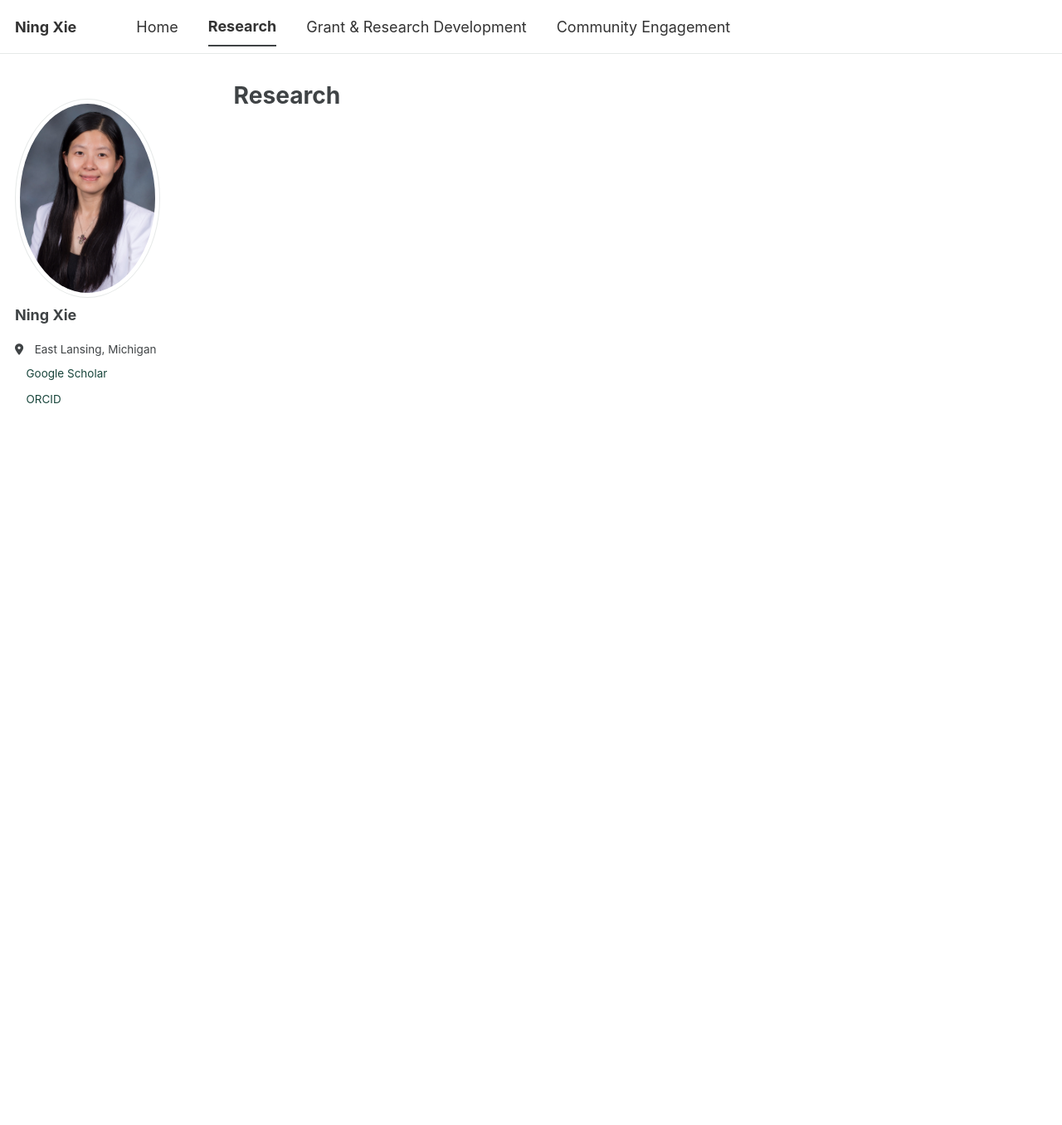
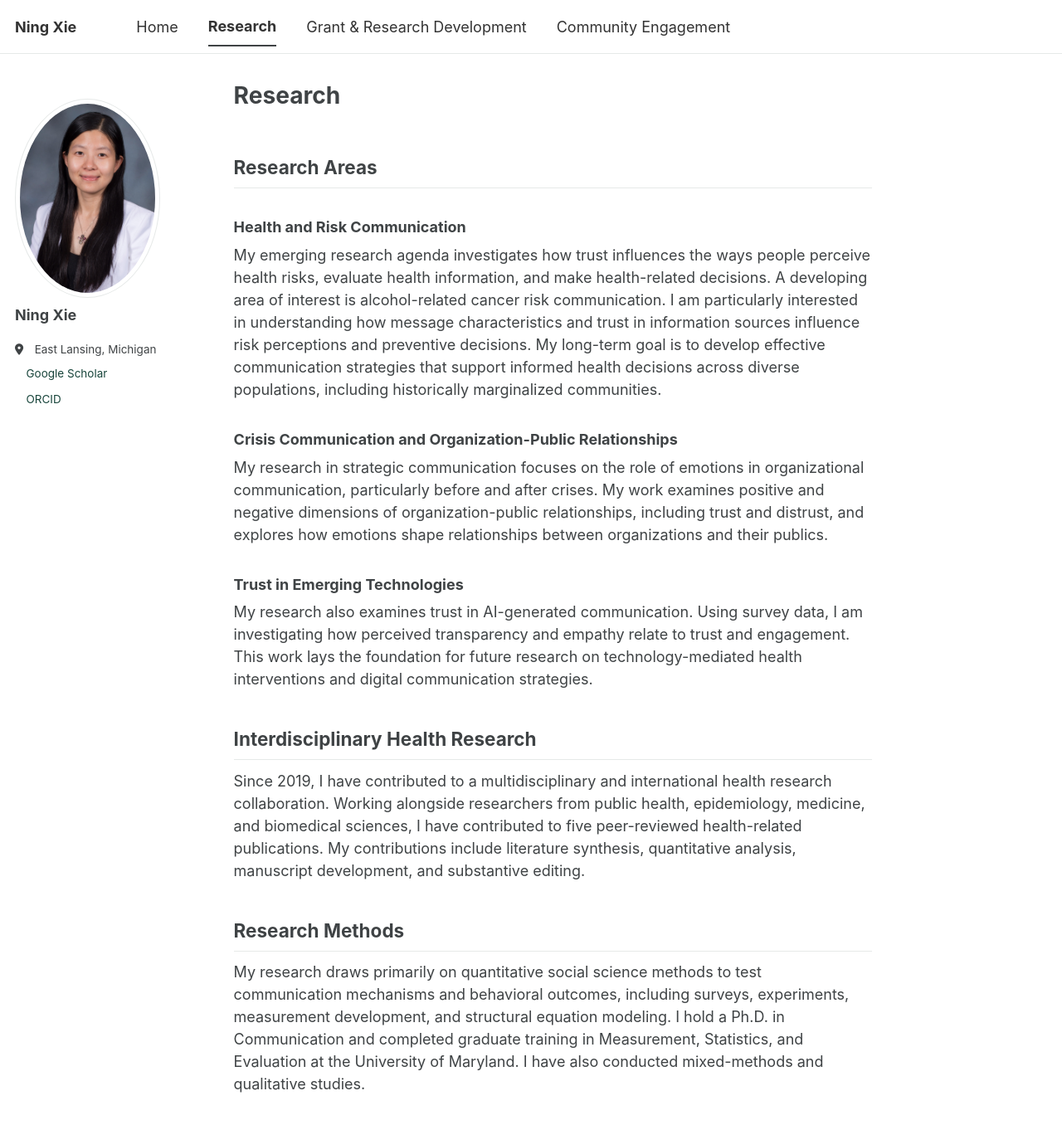
Before and after one commit to ningxiephd/ningxiephd.github.io, a Jekyll site: the page built from _pages/research.md, in a window 1280 px wide and 1371 px high. Shown: the top 1356 px of the window at 83% size. Built offline with Jekyll 4.4.1, drawn with Linux system fonts in a browser that asks for light colours; a style sheet for code colours, icons or effects is not loaded.

Commit message:
Add files via upload

```diff
--- a/_pages/research.md
+++ b/_pages/research.md
@@ -3,3 +3,25 @@ permalink: /research/
 title: "Research"
 author_profile: true
 ---
+
+## Research Areas
+
+### Health and Risk Communication
+
+My emerging research agenda investigates how trust influences the ways people perceive health risks, evaluate health information, and make health-related decisions. A developing area of interest is alcohol-related cancer risk communication. I am particularly interested in understanding how message characteristics and trust in information sources influence risk perceptions and preventive decisions. My long-term goal is to develop effective communication strategies that support informed health decisions across diverse populations, including historically marginalized communities.
+
+### Crisis Communication and Organization-Public Relationships
+
+My research in strategic communication focuses on the role of emotions in organizational communication, particularly before and after crises. My work examines positive and negative dimensions of organization-public relationships, including trust and distrust, and explores how emotions shape relationships between organizations and their publics.
+
+### Trust in Emerging Technologies
+
+My research also examines trust in AI-generated communication. Using survey data, I am investigating how perceived transparency and empathy relate to trust and engagement. This work lays the foundation for future research on technology-mediated health interventions and digital communication strategies.
+
+## Interdisciplinary Health Research
+
+Since 2019, I have contributed to a multidisciplinary and international health research collaboration. Working alongside researchers from public health, epidemiology, medicine, and biomedical sciences, I have contributed to five peer-reviewed health-related publications. My contributions include literature synthesis, quantitative analysis, manuscript development, and substantive editing.
+
+## Research Methods
+
+My research draws primarily on quantitative social science methods to test communication mechanisms and behavioral outcomes, including surveys, experiments, measurement development, and structural equation modeling. I hold a Ph.D. in Communication and completed graduate training in Measurement, Statistics, and Evaluation at the University of Maryland. I have also conducted mixed-methods and qualitative studies.
```
